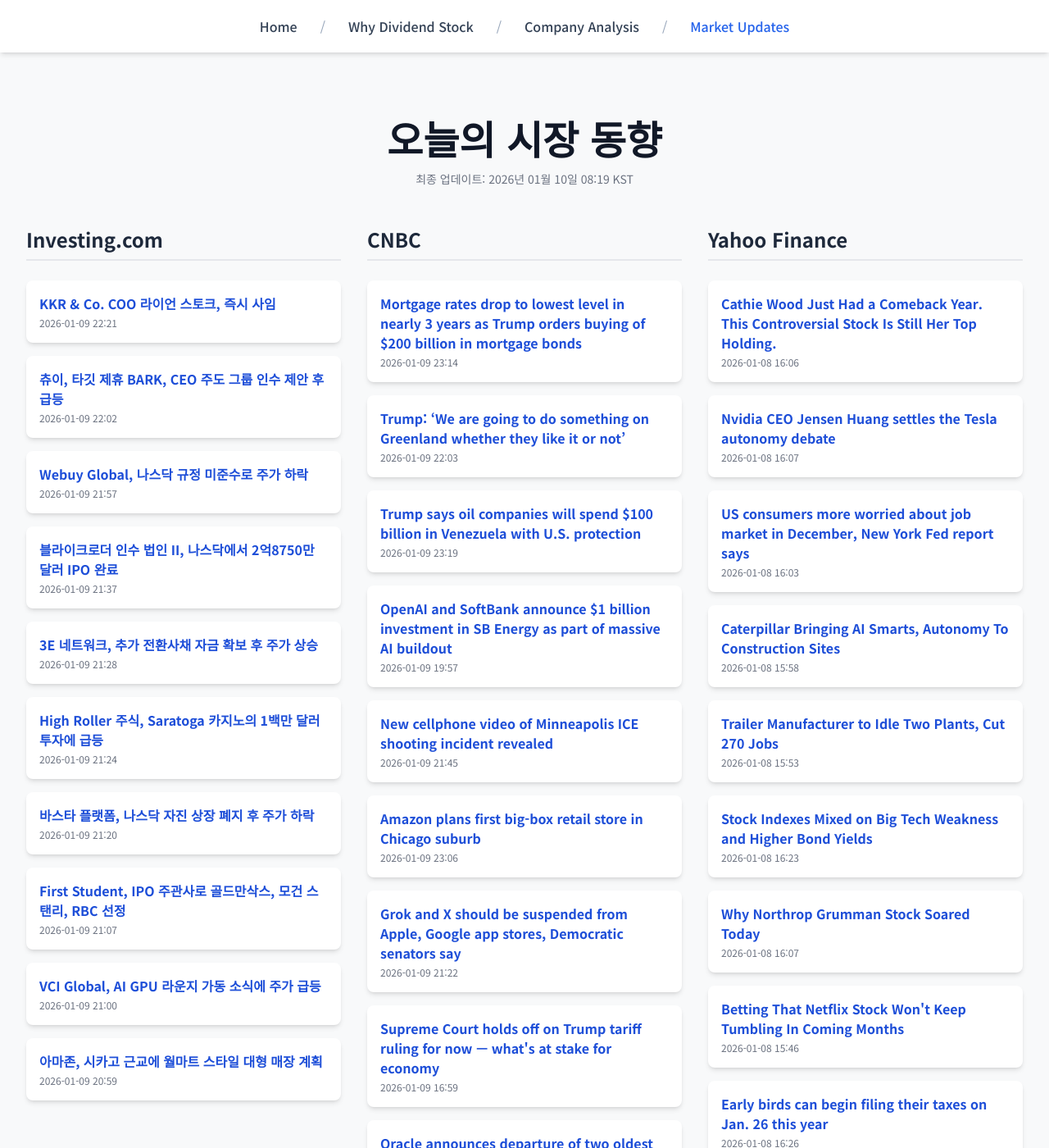
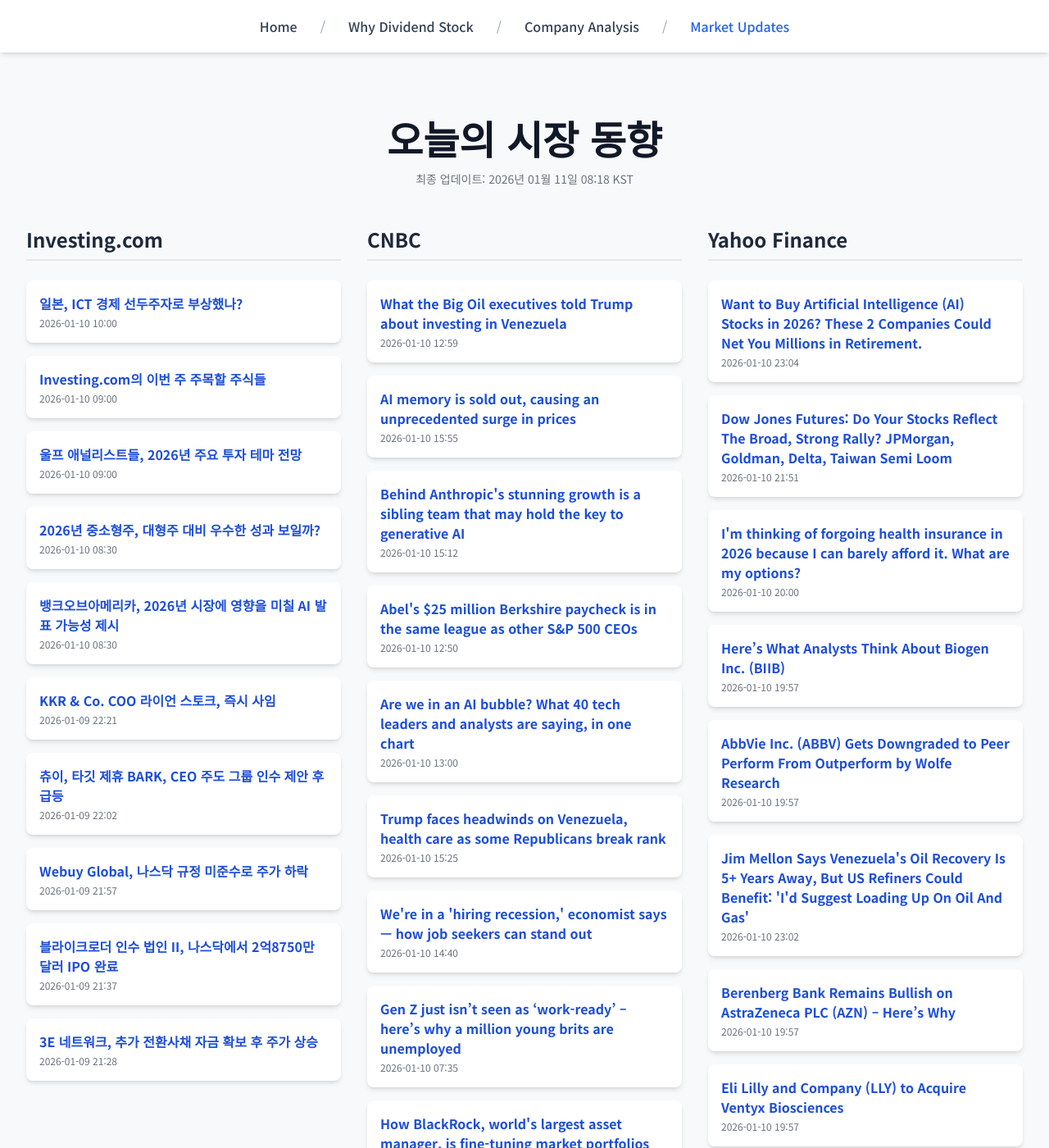
Before and after one commit to Kay-Hwang/my-company-analysis, a Jekyll site: the page built from market-updates.html, in a window 1280 px wide and 1400 px high. Shown: the whole window at 82% size. Built offline with Jekyll 4.4.1, drawn with Linux system fonts in a browser that asks for light colours; nearby versions of some CDN libraries; a script that is not in the unit is left out; some of the changed text lies outside the part shown.

Commit message:
Update daily data

```diff
--- a/_data/latest_data.json
+++ b/_data/latest_data.json
@@ -1,7 +1,37 @@
 {
-  "lastUpdated": "2026년 01월 10일 08:19 KST",
+  "lastUpdated": "2026년 01월 11일 08:18 KST",
   "news": {
     "investing": [
+      {
+        "title": "일본, ICT 경제 선두주자로 부상했나?",
+        "link": "https://kr.investing.com/news/stock-market-news/article-1780680",
+        "pubDate": "2026-01-10 10:00:03",
+        "summary": "일본, ICT 경제 선두주자로 부상했나?"
+      },
+      {
+        "title": "Investing.com의 이번 주 주목할 주식들",
+        "link": "https://kr.investing.com/news/stock-market-news/article-1780677",
+        "pubDate": "2026-01-10 09:00:05",
+        "summary": "Investing.com의 이번 주 주목할 주식들"
+      },
+      {
+        "title": "울프 애널리스트들, 2026년 주요 투자 테마 전망",
+        "link": "https://kr.investing.com/news/stock-market-news/article-1780674",
+        "pubDate": "2026-01-10 09:00:03",
+        "summary": "울프 애널리스트들, 2026년 주요 투자 테마 전망"
+      },
+      {
+        "title": "2026년 중소형주, 대형주 대비 우수한 성과 보일까?",
+        "link": "https://kr.investing.com/news/stock-market-news/article-1780672",
+        "pubDate": "2026-01-10 08:30:03",
+        "summary": "2026년 중소형주, 대형주 대비 우수한 성과 보일까?"
+      },
+      {
+        "title": "뱅크오브아메리카, 2026년 시장에 영향을 미칠 AI 발표 가능성 제시",
+        "link": "https://kr.investing.com/news/stock-market-news/article-1780673",
+        "pubDate": "2026-01-10 08:30:02",
+        "summary": "뱅크오브아메리카, 2026년 시장에 영향을 미칠 AI 발표 가능성 제시"
+      },
       {
         "title": "KKR & Co. COO 라이언 스토크, 즉시 사임",
         "link": "https://kr.investing.com/news/stock-market-news/article-93CH-1780546",
@@ -31,160 +61,130 @@
         "link": "https://kr.investing.com/news/stock-market-news/article-93CH-1780512",
         "pubDate": "2026-01-09 21:28:58",
         "summary": "3E 네트워크, 추가 전환사채 자금 확보 후 주가 상승"
-      },
-      {
-        "title": "High Roller 주식, Saratoga 카지노의 1백만 달러 투자에 급등",
-        "link": "https://kr.investing.com/news/stock-market-news/article-93CH-1780508",
-        "pubDate": "2026-01-09 21:24:17",
-        "summary": "High Roller 주식, Saratoga 카지노의 1백만 달러 투자에 급등"
-      },
-      {
-        "title": "바스타 플랫폼, 나스닥 자진 상장 폐지 후 주가 하락",
-        "link": "https://kr.investing.com/news/stock-market-news/article-93CH-1780497",
-        "pubDate": "2026-01-09 21:20:43",
-        "summary": "바스타 플랫폼, 나스닥 자진 상장 폐지 후 주가 하락"
-      },
-      {
-        "title": "First Student, IPO 주관사로 골드만삭스, 모건 스탠리, RBC 선정",
-        "link": "https://kr.investing.com/news/stock-market-news/article-93CH-1780484",
-        "pubDate": "2026-01-09 21:07:06",
-        "summary": "First Student, IPO 주관사로 골드만삭스, 모건 스탠리, RBC 선정"
-      },
-      {
-        "title": "VCI Global, AI GPU 라운지 가동 소식에 주가 급등",
-        "link": "https://kr.investing.com/news/stock-market-news/article-93CH-1780476",
-        "pubDate": "2026-01-09 21:00:12",
-        "summary": "VCI Global, AI GPU 라운지 가동 소식에 주가 급등"
-      },
-      {
-        "title": "아마존, 시카고 근교에 월마트 스타일 대형 매장 계획",
-        "link": "https://kr.investing.com/news/stock-market-news/article-93CH-1780475",
-        "pubDate": "2026-01-09 20:59:39",
-        "summary": "아마존, 시카고 근교에 월마트 스타일 대형 매장 계획"
       }
     ],
     "cnbc": [
       {
-        "title": "Mortgage rates drop to lowest level in nearly 3 years as Trump orders buying of $200 billion in mortgage bonds",
-        "link": "https://www.cnbc.com/2026/01/09/heres-whats-happening-now-with-mortgage-rates-.html",
-        "pubDate": "Fri, 09 Jan 2026 23:14:27 GMT",
-        "summary": "President Donald Trump posted on social media Thursday that he is instructing mortgage giants Fannie Mae and Freddie Mac to buy $200 billion in mortgage bonds."
+        "title": "What the Big Oil executives told Trump about investing in Venezuela",
+        "link": "https://www.cnbc.com/2026/01/10/what-the-big-oil-executives-told-trump-about-investing-in-venezuela.html",
+        "pubDate": "Sat, 10 Jan 2026 12:59:40 GMT",
+        "summary": "The CEOs of Exxon and Conoco are wary of returning to Venezuela. Chevron is ready to quickly ramp up production."
       },
       {
-        "title": "Trump: ‘We are going to do something on Greenland whether they like it or not’",
-        "link": "https://www.cnbc.com/2026/01/09/trump-greenland-military-denmark-nato.html",
-        "pubDate": "Fri, 09 Jan 2026 22:03:34 GMT",
-        "summary": "Trump said that if the U.S. doesn't take action on Greenland, \"Russia or China will take over\" the Danish island territory."
+        "title": "AI memory is sold out, causing an unprecedented surge in prices",
+        "link": "https://www.cnbc.com/2026/01/10/micron-ai-memory-shortage-hbm-nvidia-samsung.html",
+        "pubDate": "Sat, 10 Jan 2026 15:55:33 GMT",
+        "summary": "Three primary memory vendors — Micron, SK Hynix and Samsung Electronics — make up nearly the entire RAM market, and they're benefitting from this shortage."
       },
       {
-        "title": "Trump says oil companies will spend $100 billion in Venezuela with U.S. protection",
-        "link": "https://www.cnbc.com/2026/01/09/trump-venezuela-oil-executives-white-house-meeting.html",
-        "pubDate": "Fri, 09 Jan 2026 23:19:02 GMT",
-        "summary": "The oil industry has been mostly silent on Venezuela as the security situation and stability of the government in Caracas is far from clear."
+        "title": "Behind Anthropic's stunning growth is a sibling team that may hold the key to generative AI",
+        "link": "https://www.cnbc.com/2026/01/10/anthropic-amodei-siblings-generative-ai.html",
+        "pubDate": "Sat, 10 Jan 2026 15:12:01 GMT",
+        "summary": "Daniela Amodei has helped build Anthropic into a serious AI player by betting on safety and enterprise adoption."
       },
       {
-        "title": "OpenAI and SoftBank announce $1 billion investment in SB Energy as part of massive AI buildout",
-        "link": "https://www.cnbc.com/2026/01/09/openai-and-softbank-group-announce-1-billion-investment-in-sb-energy-.html",
-        "pubDate": "Fri, 09 Jan 2026 19:57:05 GMT",
-        "summary": "OpenAI and SoftBank agreed to invest $1 billion into a SoftBank-backed energy provider as the companies prepare for a massive buildout of AI data centers."
+        "title": "Abel's $25 million Berkshire paycheck is in the same league as other S&P 500 CEOs",
+        "link": "https://www.cnbc.com/2026/01/10/abels-25-million-berkshire-paycheck-is-in-the-same-league-as-other-sp-500-ceos.html",
+        "pubDate": "Sat, 10 Jan 2026 12:50:43 GMT",
+        "summary": "Greg Abel's $25M salary as Berkshire Hathaway's CEO is an enormous jump from Warren Buffett's famously small paycheck, but Abel still lags the nation's best paid corporate leaders."
       },
       {
-        "title": "New cellphone video of Minneapolis ICE shooting incident revealed",
-        "link": "https://www.cnbc.com/2026/01/09/ice-shooting-minneapolis-good-vance.html",
-        "pubDate": "Fri, 09 Jan 2026 21:45:21 GMT",
-        "summary": "The Trump administration has accused Renee Nicole Good of engaging in domestic terrorism. Others have said she was the victim in the incident."
+        "title": "Are we in an AI bubble? What 40 tech leaders and analysts are saying, in one chart",
+        "link": "https://www.cnbc.com/2026/01/10/are-we-in-an-ai-bubble-tech-leaders-analysts.html",
+        "pubDate": "Sat, 10 Jan 2026 13:00:01 GMT",
+        "summary": "OpenAI and Nvidia have gone on a blitz of AI infrastructure deals while hyperscalers continue to spend billions in capex."
       },
       {
-        "title": "Amazon plans first big-box retail store in Chicago suburb",
-        "link": "https://www.cnbc.com/2026/01/09/amazon-plans-first-big-box-retail-store-in-chicago-suburb.html",
-        "pubDate": "Fri, 09 Jan 2026 23:06:18 GMT",
-        "summary": "Amazon has submitted plans for a large-format store near Chicago that would be larger than a Walmart Supercenter."
+        "title": "Trump faces headwinds on Venezuela, health care as some Republicans break rank",
+        "link": "https://www.cnbc.com/2026/01/10/trump-venezuela-congress-republicans.html",
+        "pubDate": "Sat, 10 Jan 2026 15:25:52 GMT",
+        "summary": "A White House official said Republicans breaking with the president represent a \"tiny fraction\" of the congressional GOP."
       },
       {
-        "title": "Grok and X should be suspended from Apple, Google app stores, Democratic senators say",
-        "link": "https://www.cnbc.com/2026/01/09/grok-app-should-be-suspended-from-apple-google-democratic-senators.html",
-        "pubDate": "Fri, 09 Jan 2026 21:22:16 GMT",
-        "summary": "Senators from Oregon, Massachusetts and New Mexico urged Apple and Google to suspend X and Grok until Elon Musk curbs AI-generated sexualized images of kids."
+        "title": "We're in a 'hiring recession,' economist says — how job seekers can stand out",
+        "link": "https://www.cnbc.com/2026/01/10/hiring-recession.html",
+        "pubDate": "Sat, 10 Jan 2026 14:40:01 GMT",
+        "summary": "The job market flatlined in 2025. The first half of this year is expected to bring more of the same, economists said."
       },
       {
-        "title": "Supreme Court holds off on Trump tariff ruling for now — what's at stake for economy",
-        "link": "https://www.cnbc.com/2026/01/08/the-supreme-court-may-rule-friday-on-trumps-tariffs-heres-whats-at-stake-for-the-economy.html",
-        "pubDate": "Fri, 09 Jan 2026 16:59:14 GMT",
-        "summary": "The decision is poised to have far-reaching impacts on not only trade policy but also the U.S. fiscal situation."
+        "title": "Gen Z just isn’t seen as ‘work-ready’ – here’s why a million young brits are unemployed",
+        "link": "https://www.cnbc.com/2026/01/10/gen-z-isnt-work-ready-million-young-brits-out-of-work.html",
+        "pubDate": "Sat, 10 Jan 2026 07:35:40 GMT",
+        "summary": "\"You've got a lot of young people who missed out on years of in person education, work experience, work readiness,\" a charity impact chief told CNBC Make It."
       },
       {
-        "title": "Oracle announces departure of two oldest directors, narrowing board to 12",
-        "link": "https://www.cnbc.com/2026/01/09/oracle-announces-board-departures-george-conrades-and-naomi-seligman-.html",
-        "pubDate": "Fri, 09 Jan 2026 22:41:18 GMT",
-        "summary": "George Conrades and Naomi Seligman, who are both in their 80s, have been on Oracle's board for over 15 years."
+        "title": "How BlackRock, world's largest asset manager, is fine-tuning market portfolios for 2026",
+        "link": "https://www.cnbc.com/2026/01/10/blackrock-investing-bull-market-portfolio-stocks.html",
+        "pubDate": "Sat, 10 Jan 2026 15:07:23 GMT",
+        "summary": "Investing giant BlackRock expects bull market in AI stocks to extend in 2026, but says investors should focus on targeted bets and turning cash into income."
       },
       {
-        "title": "U.S. payrolls rose 50,000 in December, less than expected; unemployment rate falls to 4.4%",
-        "link": "https://www.cnbc.com/2026/01/09/jobs-report-december-2025.html",
-        "pubDate": "Fri, 09 Jan 2026 14:36:13 GMT",
-        "summary": "The report presented a muddy view of the labor market, with companies reporting a low level of hiring but households showing employment gains."
+        "title": "2026 is the year of obesity pills. Here's how they could reshape the GLP-1 market",
+        "link": "https://www.cnbc.com/2026/01/10/2026-is-the-year-of-obesity-pills-from-novo-nordisk-eli-lilly-.html",
+        "pubDate": "Sat, 10 Jan 2026 13:00:01 GMT",
+        "summary": "Patients can already access the first GLP-1 obesity pill from Novo Nordisk, and a rival oral drug from Eli Lilly is slated for U.S. approval later this year."
       }
     ],
     "yahoo": [
       {
-        "title": "Cathie Wood Just Had a Comeback Year. This Controversial Stock Is Still Her Top Holding.",
-        "link": "https://finance.yahoo.com/news/cathie-wood-just-had-comeback-160649893.html",
-        "pubDate": "2026-01-08T16:06:49Z",
-        "summary": "Cathie Wood Just Had a Comeback Year. This Controversial Stock Is Still Her Top Holding."
+        "title": "Want to Buy Artificial Intelligence (AI) Stocks in 2026? These 2 Companies Could Net You Millions in Retirement.",
+        "link": "https://finance.yahoo.com/news/want-buy-artificial-intelligence-ai-230400527.html",
+        "pubDate": "2026-01-10T23:04:00Z",
+        "summary": "Want to Buy Artificial Intelligence (AI) Stocks in 2026? These 2 Companies Could Net You Millions in Retirement."
       },
       {
-        "title": "Nvidia CEO Jensen Huang settles the Tesla autonomy debate",
-        "link": "https://finance.yahoo.com/news/nvidia-ceo-jensen-huang-settles-160700058.html",
-        "pubDate": "2026-01-08T16:07:00Z",
-        "summary": "Nvidia CEO Jensen Huang settles the Tesla autonomy debate"
+        "title": "Dow Jones Futures: Do Your Stocks Reflect The Broad, Strong Rally? JPMorgan, Goldman, Delta, Taiwan Semi Loom",
+        "link": "https://www.investors.com/market-trend/stock-market-today/dow-jones-futures-jpmorgan-goldman-delta-taiwan-semi-earnings/?src=A00220&yptr=yahoo",
+        "pubDate": "2026-01-10T21:51:17Z",
+        "summary": "Dow Jones Futures: Do Your Stocks Reflect The Broad, Strong Rally? JPMorgan, Goldman, Delta, Taiwan Semi Loom"
       },
       {
-        "title": "US consumers more worried about job market in December, New York Fed report says",
-        "link": "https://finance.yahoo.com/news/us-consumers-more-worried-job-160353960.html",
-        "pubDate": "2026-01-08T16:03:53Z",
-        "summary": "US consumers more worried about job market in December, New York Fed report says"
+        "title": "I'm thinking of forgoing health insurance in 2026 because I can barely afford it. What are my options?",
+        "link": "https://finance.yahoo.com/news/im-thinking-forgoing-health-insurance-200000074.html",
+        "pubDate": "2026-01-10T20:00:00Z",
+        "summary": "I'm thinking of forgoing health insurance in 2026 because I can barely afford it. What are my options?"
       },
       {
-        "title": "Caterpillar Bringing AI Smarts, Autonomy To Construction Sites",
-        "link": "https://www.investors.com/news/technology/ces-2026-caterpillar-autonomy-construction/?src=A00220&yptr=yahoo",
-        "pubDate": "2026-01-08T15:58:51Z",
-        "summary": "Caterpillar Bringing AI Smarts, Autonomy To Construction Sites"
+        "title": "Here’s What Analysts Think About Biogen Inc. (BIIB)",
+        "link": "https://finance.yahoo.com/news/analysts-think-biogen-inc-biib-195718194.html",
+        "pubDate": "2026-01-10T19:57:18Z",
+        "summary": "Here’s What Analysts Think About Biogen Inc. (BIIB)"
       },
       {
-        "title": "Trailer Manufacturer to Idle Two Plants, Cut 270 Jobs",
-        "link": "https://finance.yahoo.com/news/trailer-manufacturer-idle-two-plants-155349403.html",
-        "pubDate": "2026-01-08T15:53:49Z",
-        "summary": "Trailer Manufacturer to Idle Two Plants, Cut 270 Jobs"
+        "title": "AbbVie Inc. (ABBV) Gets Downgraded to Peer Perform From Outperform by Wolfe Research",
+        "link": "https://finance.yahoo.com/news/abbvie-inc-abbv-gets-downgraded-195717225.html",
+        "pubDate": "2026-01-10T19:57:17Z",
+        "summary": "AbbVie Inc. (ABBV) Gets Downgraded to Peer Perform From Outperform by Wolfe Research"
       },
       {
-        "title": "Stock Indexes Mixed on Big Tech Weakness and Higher Bond Yields",
-        "link": "https://finance.yahoo.com/news/stock-indexes-mixed-big-tech-162301875.html",
-        "pubDate": "2026-01-08T16:23:01Z",
-        "summary": "Stock Indexes Mixed on Big Tech Weakness and Higher Bond Yields"
+        "title": "Jim Mellon Says Venezuela's Oil Recovery Is 5+ Years Away, But US Refiners Could Benefit: 'I'd Suggest Loading Up On Oil And Gas'",
+        "link": "https://finance.yahoo.com/news/jim-mellon-says-venezuelas-oil-230212952.html",
+        "pubDate": "2026-01-10T23:02:12Z",
+        "summary": "Jim Mellon Says Venezuela's Oil Recovery Is 5+ Years Away, But US Refiners Could Benefit: 'I'd Suggest Loading Up On Oil And Gas'"
       },
       {
-        "title": "Why Northrop Grumman Stock Soared Today",
-        "link": "https://finance.yahoo.com/news/why-northrop-grumman-stock-soared-160732809.html",
-        "pubDate": "2026-01-08T16:07:32Z",
-        "summary": "Why Northrop Grumman Stock Soared Today"
+        "title": "Berenberg Bank Remains Bullish on AstraZeneca PLC (AZN) – Here’s Why",
+        "link": "https://finance.yahoo.com/news/berenberg-bank-remains-bullish-astrazeneca-195715465.html",
+        "pubDate": "2026-01-10T19:57:15Z",
+        "summary": "Berenberg Bank Remains Bullish on AstraZeneca PLC (AZN) – Here’s Why"
       },
       {
-        "title": "Betting That Netflix Stock Won't Keep Tumbling In Coming Months",
-        "link": "https://www.investors.com/research/options/netflix-nflx-stock-bull-put-spread-options/?src=A00220&yptr=yahoo",
-        "pubDate": "2026-01-08T15:46:46Z",
-        "summary": "Betting That Netflix Stock Won't Keep Tumbling In Coming Months"
+        "title": "Eli Lilly and Company (LLY) to Acquire Ventyx Biosciences",
+        "link": "https://finance.yahoo.com/news/eli-lilly-company-lly-acquire-195713266.html",
+        "pubDate": "2026-01-10T19:57:13Z",
+        "summary": "Eli Lilly and Company (LLY) to Acquire Ventyx Biosciences"
       },
       {
-        "title": "Early birds can begin filing their taxes on Jan. 26 this year",
-        "link": "https://finance.yahoo.com/news/early-birds-begin-filing-taxes-162609272.html",
-        "pubDate": "2026-01-08T16:26:09Z",
-        "summary": "Early birds can begin filing their taxes on Jan. 26 this year"
+        "title": "Jefferies Reaffirms a Buy Rating on GSK plc (GSK) – Here’s Why",
+        "link": "https://finance.yahoo.com/news/jefferies-reaffirms-buy-rating-gsk-195712128.html",
+        "pubDate": "2026-01-10T19:57:12Z",
+        "summary": "Jefferies Reaffirms a Buy Rating on GSK plc (GSK) – Here’s Why"
       },
       {
-        "title": "Should You Buy the Dip in First Solar Stock?",
-        "link": "https://finance.yahoo.com/news/buy-dip-first-solar-stock-154543156.html",
-        "pubDate": "2026-01-08T15:45:43Z",
-        "summary": "Should You Buy the Dip in First Solar Stock?"
+        "title": "Amarin Corporation (AMRN) Announces Select Unaudited Financial Highlights",
+        "link": "https://finance.yahoo.com/news/amarin-corporation-amrn-announces-select-195710250.html",
+        "pubDate": "2026-01-10T19:57:10Z",
+        "summary": "Amarin Corporation (AMRN) Announces Select Unaudited Financial Highlights"
       }
     ]
   }
```
